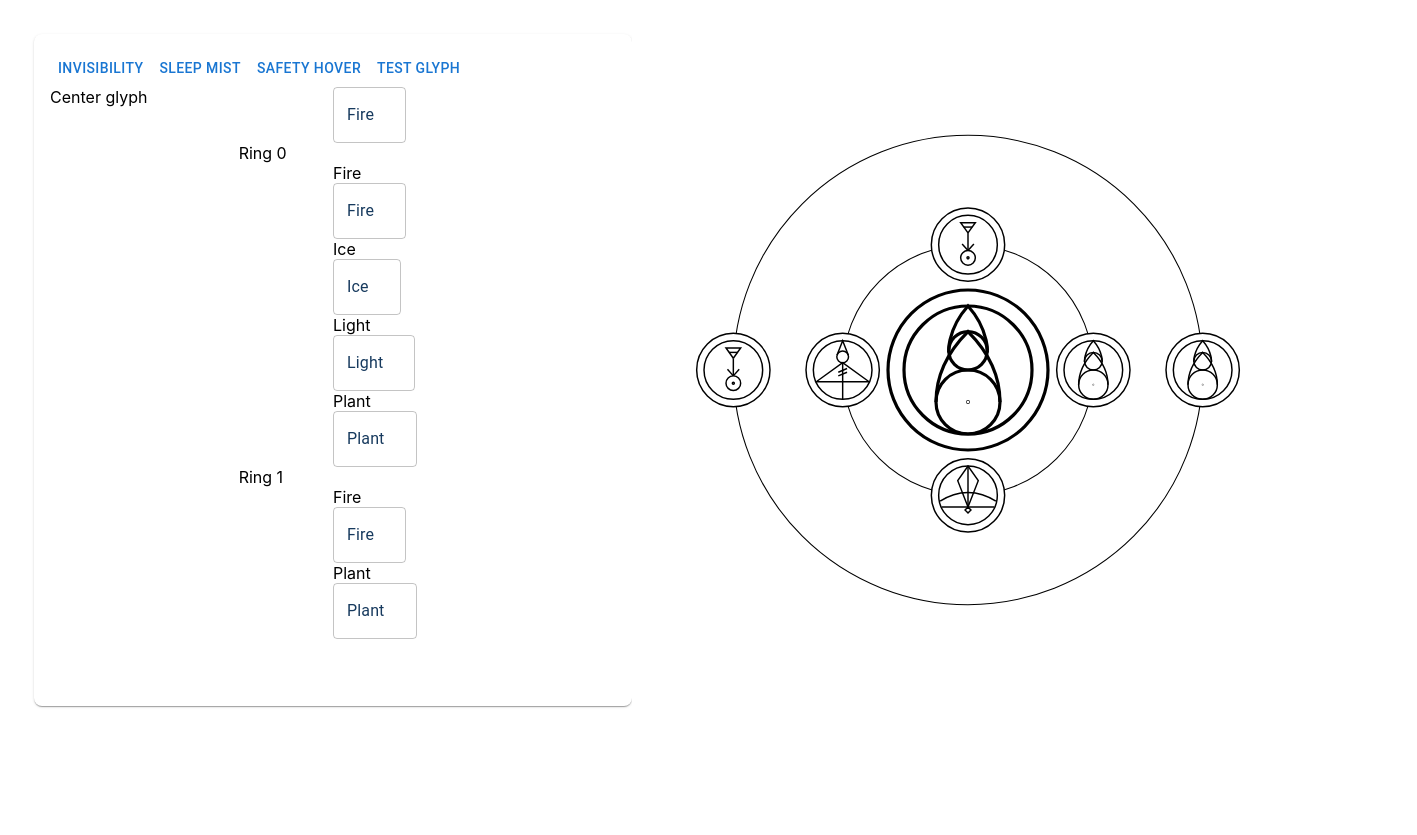
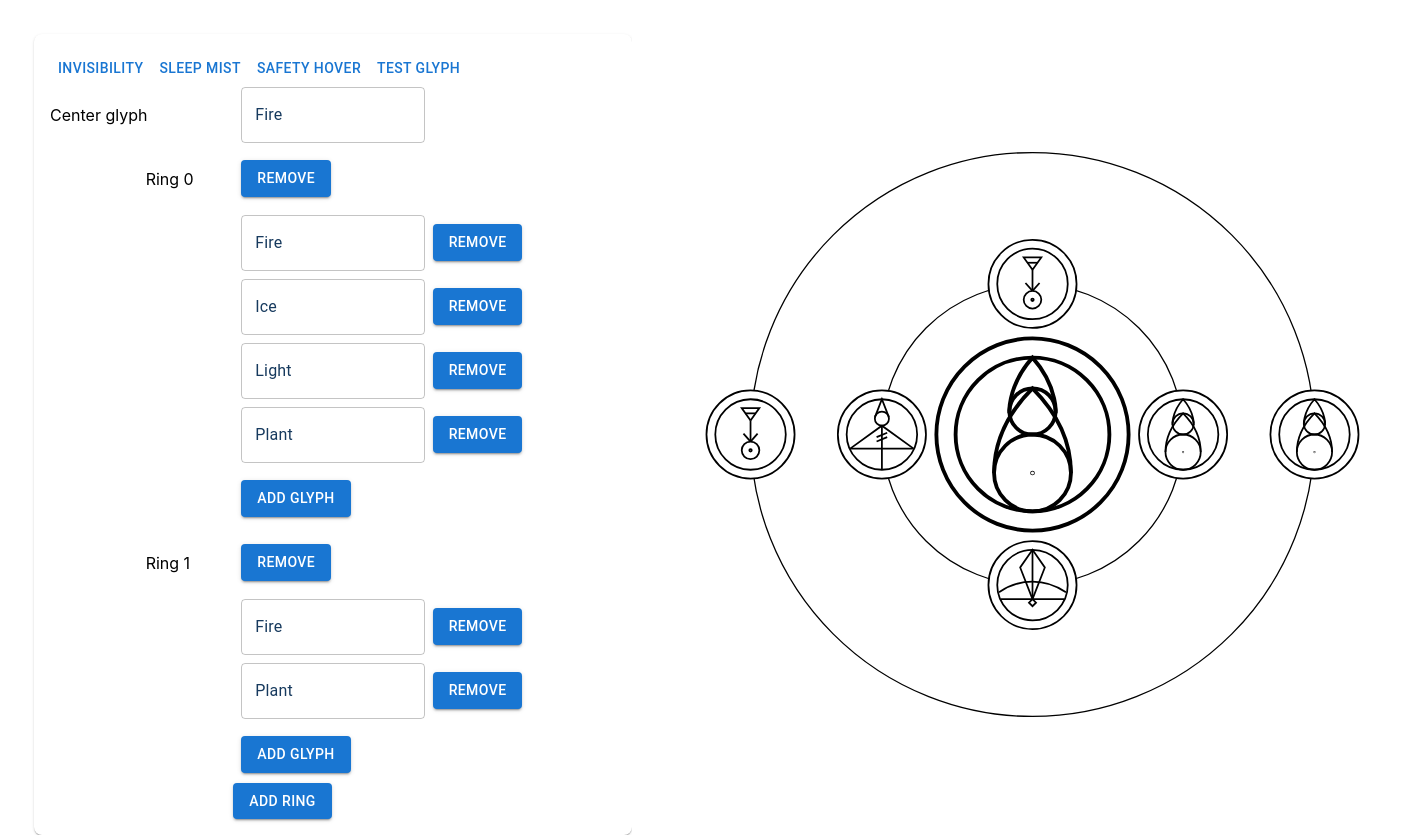
Before and after one commit to Togusa09/owl-glyphs, a React (Create React App) app: page / in a window 1280 px wide. Shown: the whole page, 1417 px wide, since content can reach past the window. Before the commit the page ends 800 px from the top, so only its background shows below. Built offline with nearby package versions, Linux system fonts and the light colour scheme.

Commit message:
Add/remove

```diff
--- a/src/Components/GlyphRoot/Glyph.tsx
+++ b/src/Components/GlyphRoot/Glyph.tsx
@@ -1,7 +1,6 @@
 import { GlyphNodeModel } from "../../Models/GlyphCollection"
 import { GlyphType } from "../../Models/GlyphType"
 
-//export const GlyphRing = ({children, size}: Props) => {
 type Props = {
     glyphNode: GlyphNodeModel
     scale?: number,
--- a/src/Components/GlyphRoot/GlyphRenderer.tsx
+++ b/src/Components/GlyphRoot/GlyphRenderer.tsx
@@ -40,7 +40,7 @@ const GlyphRenderer = ({glyphs}: Props) => {
             border: 0,
             p: 2,
             minWidth: 300,
-            height: '80vh'
+            // height: '80vh'
           }}>
             <svg fill="gray" viewBox="0 0 1200 1200" style={{height:'100%'}}>
                 <rect width='100%' height='100%' fill="white"></rect>
--- a/src/Components/Menu/GlyphEditor.tsx
+++ b/src/Components/Menu/GlyphEditor.tsx
@@ -1,59 +1,13 @@
-import { Grid } from "@mui/material"
-import { GlyphCollectionModel, GlyphNodeModel, GlyphRingModel } from "../../Models/GlyphCollection"
+import { Button, Grid } from "@mui/material"
+import { GlyphCollectionModel } from "../../Models/GlyphCollection"
 import { GlyphType } from "../../Models/GlyphType"
 import GlyphSelector from "./GlyphSelector"
-import { Fragment } from "react"
+import { GlyphRingEditor } from "./GlyphRingEditor"
 
-type GlyphRingEditorProps = {
-    value: GlyphRingModel
-    index: number
-    onUpdate: (val: GlyphRingModel) => void
-}
-
-export const GlyphRingEditor = ({value, index, onUpdate}: GlyphRingEditorProps) => {
-
-    return (<Fragment key={value.Id}>
-            <Grid item xs={4}></Grid>
-            <Grid item xs={8}>
-                Ring {index}
-            </Grid>
-            {
-                value.Nodes.map((n, ni) =>{
-                    return <GlyphNodeEditor value={n} onUpdate={ (updatedGlyph) => {
-                        var t = {
-                            ...value,
-                            Nodes: value.Nodes.map(node => {
-                                if (node.Id !== updatedGlyph.Id){
-                                    return node
-                                }
-
-                                return updatedGlyph
-                            })
-                        }
-                        onUpdate(t)
-                    }
-                    }></GlyphNodeEditor>
-                })
-            }
-        </Fragment>)
-}
-
-type GlyphNodeEditorProps = {
-    value: GlyphNodeModel
-    onUpdate: (val: GlyphNodeModel) => void
-}
-
-export const GlyphNodeEditor = ({value, onUpdate}: GlyphNodeEditorProps) => {
-    return (<Fragment key={value.Id}>
-        <Grid item xs={6}></Grid>
-        <Grid item xs={6}>{GlyphType[value.Type]}</Grid>
-        <Grid item xs={6}></Grid>
-        <Grid item xs={6}><GlyphSelector value={value.Type} onChange={(glyph) =>
-            {
-                var t = {...value, Type: glyph }
-                onUpdate(t)
-            }} ></GlyphSelector></Grid>
-    </Fragment>)
+export const editorRow = {
+    height: "4em",
+    alignItems: "center",
+     display:"flex"
 }
 
 type Props = {
@@ -76,22 +30,22 @@ export const GlyphEditor = ({glyphs, onUpdate}: Props) => {
     var centerGlyph = glyphs.CenterGlyph ?? { Type:  GlyphType.Blank}
 
     return (<>
-
-        <Grid container>
-            <Grid item xs={6}>
+        <Grid container spacing={1} sx={{ alignItems: "center" }}>
+            <Grid item xs={4} sx={editorRow}>
                 Center glyph
             </Grid>
-            <Grid item xs={6}>
+            <Grid item xs={4} sx={editorRow}>
                 <GlyphSelector value={centerGlyph.Type} onChange={(g) =>
                                         {
                                             updateCenterVal(g)
                                         }} ></GlyphSelector>
             </Grid>
+            <Grid item xs={4}></Grid>
             {
                 glyphs.Rings && glyphs.Rings.map((r, ri) => {
                     return <GlyphRingEditor value={r} index={ri}
                         onUpdate={(val) => {
-                            const t = {
+                            onUpdate({
                                 ...glyphs,
                                 Rings: glyphs.Rings?.map(glyph => {
                                     if (glyph.Id !== val.Id) return glyph
@@ -100,11 +54,40 @@ export const GlyphEditor = ({glyphs, onUpdate}: Props) => {
                                         ...val
                                     }
                                 })
+                            })
+                        }}
+                        onRemove={
+                            (id) => {
+                                onUpdate({
+                                    ...glyphs,
+                                    Rings: glyphs.Rings?.filter(glyph => glyph.Id !== id)
+                                })
                             }
-                            onUpdate(t)
-                        }} />
+                        }
+                         />
                 })
             }
+             <Grid xs={4}>
+
+            </Grid>
+            <Grid xs={8}>
+                <Button
+                    variant="contained"
+                    onClick={() => {
+                        const rings = glyphs.Rings ?? []
+                        const newId = Math.max(...rings.map(x => x.Id)) + 1
+                        onUpdate({
+                            ...glyphs,
+                            Rings: [
+                                ...rings,
+                                {
+                                    Id : newId,
+                                    Nodes: []
+                                 }]
+                            })
+                        }}
+                >Add Ring</Button>
+            </Grid>
         </Grid>
 
     </>)
--- /dev/null
+++ b/src/Components/Menu/GlyphNodeEditor.tsx
@@ -0,0 +1,24 @@
+import { Fragment } from "react"
+import { GlyphNodeModel } from "../../Models/GlyphCollection"
+import { editorRow } from "./GlyphEditor"
+import { Button, Grid } from "@mui/material"
+import GlyphSelector from "./GlyphSelector"
+
+type GlyphNodeEditorProps = {
+    value: GlyphNodeModel
+    onUpdate: (val: GlyphNodeModel) => void
+    onRemove: (id: number) => void
+}
+
+export const GlyphNodeEditor = ({value, onUpdate, onRemove}: GlyphNodeEditorProps) => (<Fragment key={value.Id}>
+    <Grid item xs={4} sx={editorRow}></Grid>
+    <Grid item xs={4} sx={editorRow}>
+        <GlyphSelector value={value.Type}
+        onChange={(glyph) =>
+            onUpdate({ ...value, Type: glyph })
+        } />
+    </Grid>
+    <Grid item xs={4} sx={{...editorRow}}>
+        <Button variant="contained" onClick={() => onRemove(value.Id)}>Remove</Button>
+    </Grid>
+</Fragment>)
--- /dev/null
+++ b/src/Components/Menu/GlyphRingEditor.tsx
@@ -0,0 +1,67 @@
+import { Button, Grid } from "@mui/material"
+import { GlyphRingModel } from "../../Models/GlyphCollection"
+import { editorRow } from "./GlyphEditor"
+import { GlyphNodeEditor } from "./GlyphNodeEditor"
+import { Fragment } from "react"
+import { GlyphType } from "../../Models/GlyphType"
+
+type GlyphRingEditorProps = {
+    value: GlyphRingModel
+    index: number
+    onUpdate: (val: GlyphRingModel) => void
+    onRemove: (id: number) => void
+}
+
+export const GlyphRingEditor = ({value, index, onUpdate, onRemove}: GlyphRingEditorProps) => (
+<Fragment key={value.Id}>
+    <Grid item xs={2} sx={editorRow} />
+    <Grid item xs={2} sx={editorRow}>
+        Ring {index}
+    </Grid>
+    <Grid item xs={8} sx={editorRow} >
+        <Button variant="contained">Remove</Button>
+    </Grid>
+    {value.Nodes.map((n) => {
+        return <GlyphNodeEditor value={n}
+            onUpdate={(updatedGlyph) => {
+                onUpdate({
+                    ...value,
+                    Nodes: value.Nodes.map(node => {
+                        if (node.Id !== updatedGlyph.Id) {
+                            return node
+                        }
+
+                        return updatedGlyph
+                    })
+                })
+            }}
+
+            onRemove={(id) => {
+                onUpdate({
+                    ...value,
+                    Nodes: value.Nodes.filter(node => node.Id !== id)
+                })
+            }}
+        ></GlyphNodeEditor>
+    })}
+    <Grid item xs={4} sx={editorRow} />
+    <Grid item xs={8} sx={editorRow}>
+        <Button
+            variant="contained"
+            onClick={() => {
+                const newId = Math.max(...value.Nodes.map(x => x.Id)) + 1
+                onUpdate({
+                    ...value,
+                    Nodes:  [
+                        ...value.Nodes,
+                        {
+                            Id: newId,
+                            Type: GlyphType.Blank
+                        }
+                    ]
+                })
+            }}
+        >Add Glyph</Button>
+    </Grid>
+
+</Fragment>)
--- a/src/Components/Menu/GlyphSelector.tsx
+++ b/src/Components/Menu/GlyphSelector.tsx
@@ -9,6 +9,7 @@ type Props = {
 export const GlyphSelector = ({value, onChange}: Props) => {
     return (
         <Select
+            sx={{width:"1"}}
             value={value}
             onChange={(e) =>
                 {
--- a/src/Components/Menu/Menu.tsx
+++ b/src/Components/Menu/Menu.tsx
@@ -15,7 +15,7 @@ export const Menu = ({onGlyphUpdated, currentGlyph}: Props) => {
         borderRadius: 2,
         p: 2,
         minWidth: 300,
-        height: '80vh'
+        // height: '80vh'
       }}>
         <SavedGlyphMenu onGlyphLoaded={(g) => onGlyphUpdated(g)}></SavedGlyphMenu>
         <GlyphEditor
```
